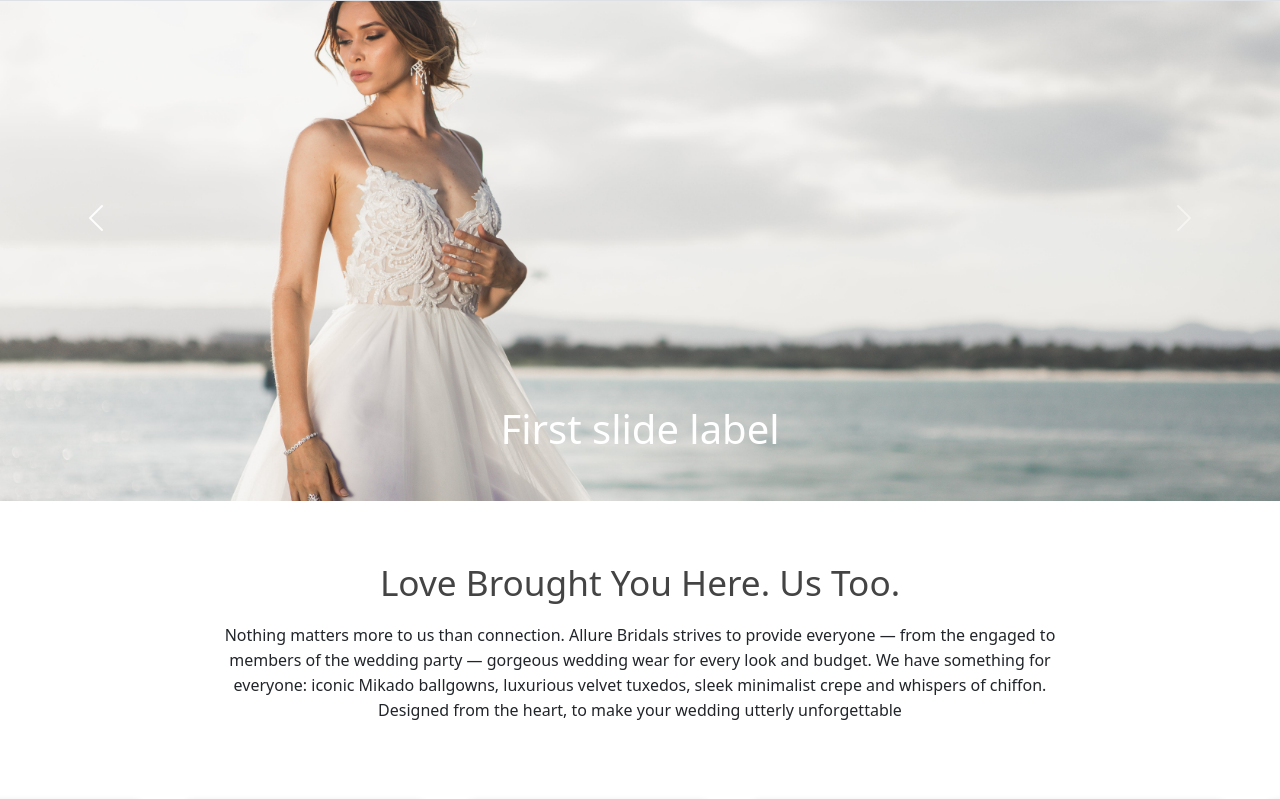
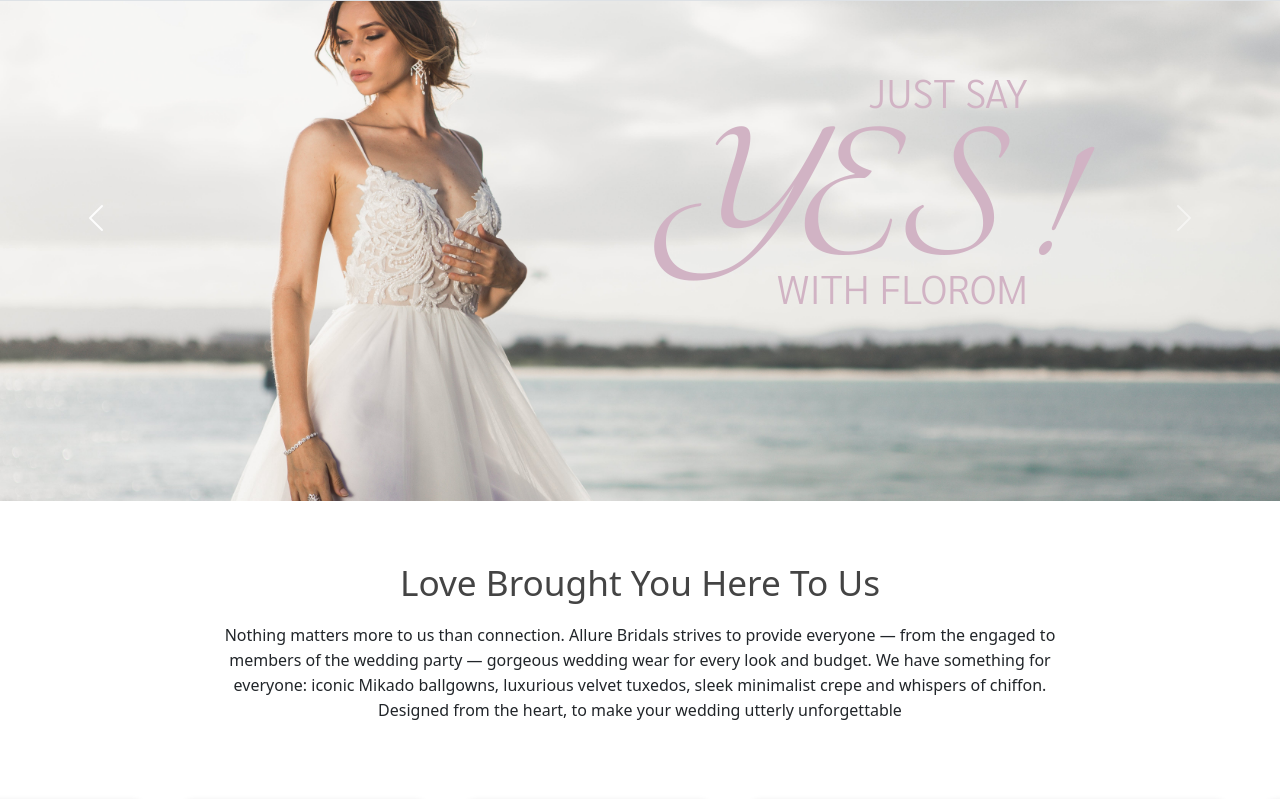
Before and after one commit to IMSET-Sousse/FLOROM, a PHP site: page /home.php in a window 1280 px wide. Shown: the part 182-981 px from the top of the page. Run offline with PHP 8.4, Linux system fonts and the light colour scheme; some libraries are stand-ins or nearby versions.

Commit message:
fixed the css

```diff
--- a/home.php
+++ b/home.php
@@ -14,6 +14,10 @@
     />
     <!-- fontawsom link -->
     <script src="https://kit.fontawesome.com/1ed826f313.js" crossorigin="anonymous"></script>
+    <!-- google fonts -->
+    <link rel="preconnect" href="https://fonts.googleapis.com">
+<link rel="preconnect" href="https://fonts.gstatic.com" crossorigin>
+<link href="https://fonts.googleapis.com/css2?family=Sarabun:wght@300&family=Tangerine:wght@700&display=swap" rel="stylesheet">
   </head>
   <style>
   .message {
@@ -44,8 +48,10 @@
             class="d-block w-100"
             alt="..."
           />
-          <div class="carousel-caption d-none d-md-block">
-            <h1>First slide label</h1>
+          <div class="carousel-caption d-none d-md-block" id="caption">
+            <h6>JUST SAY</h6>
+           <h1>YES !</h1>
+           <h6>WITH FLOROM</h6>
           </div>
         </div>
         <div class="carousel-item">
@@ -92,7 +98,7 @@
 
       <!-- wrapper -->
       <div class="quot">
-        <h1>Love Brought You Here. Us Too.</h1>
+        <h1>Love Brought You Here To Us</h1>
         <p>
           Nothing matters more to us than connection. Allure Bridals strives to
           provide everyone — from the engaged to members of the wedding party —
--- a/style.css
+++ b/style.css
@@ -1,3 +1,5 @@
+@import url('https://fonts.googleapis.com/css2?family=Sarabun:wght@300&family=Tangerine:wght@700&display=swap');
+
 * {
   margin: 0;
   padding: 0;
@@ -43,6 +45,25 @@
 
 
 /* carousel */
+#caption{
+  text-align: right;
+  margin-bottom: 100px;
+  margin-bottom: 180px;
+}
+#caption h6{
+  margin-bottom: -30px;
+  margin-top: -70px;
+  font-family: 'Sarabun', sans-serif;
+  font-size: 40px;
+  margin-right: 60px;
+  color: #D1B3C4;
+}
+#caption h1{
+  font-family: 'Tangerine', cursive;
+  font-size: 200px;
+  margin-right: 20px;
+  color: #D1B3C4;
+}
 
 #carouselExampleFade img {
   width: 100%;
```
Also changed, not shown: admin-dashbord/css/style.css (+16 -17 lines), admin-dashbord/index.php (+6 -6 lines), admin-dashbord/README.md (deleted), admin-dashbord/image/face-happy-girl-avatar-laughing-260nw-1459862774.jpg (added), admin-dashbord/image/organic-flat-customer-support-illustration_23-2148899134.avif (added).
